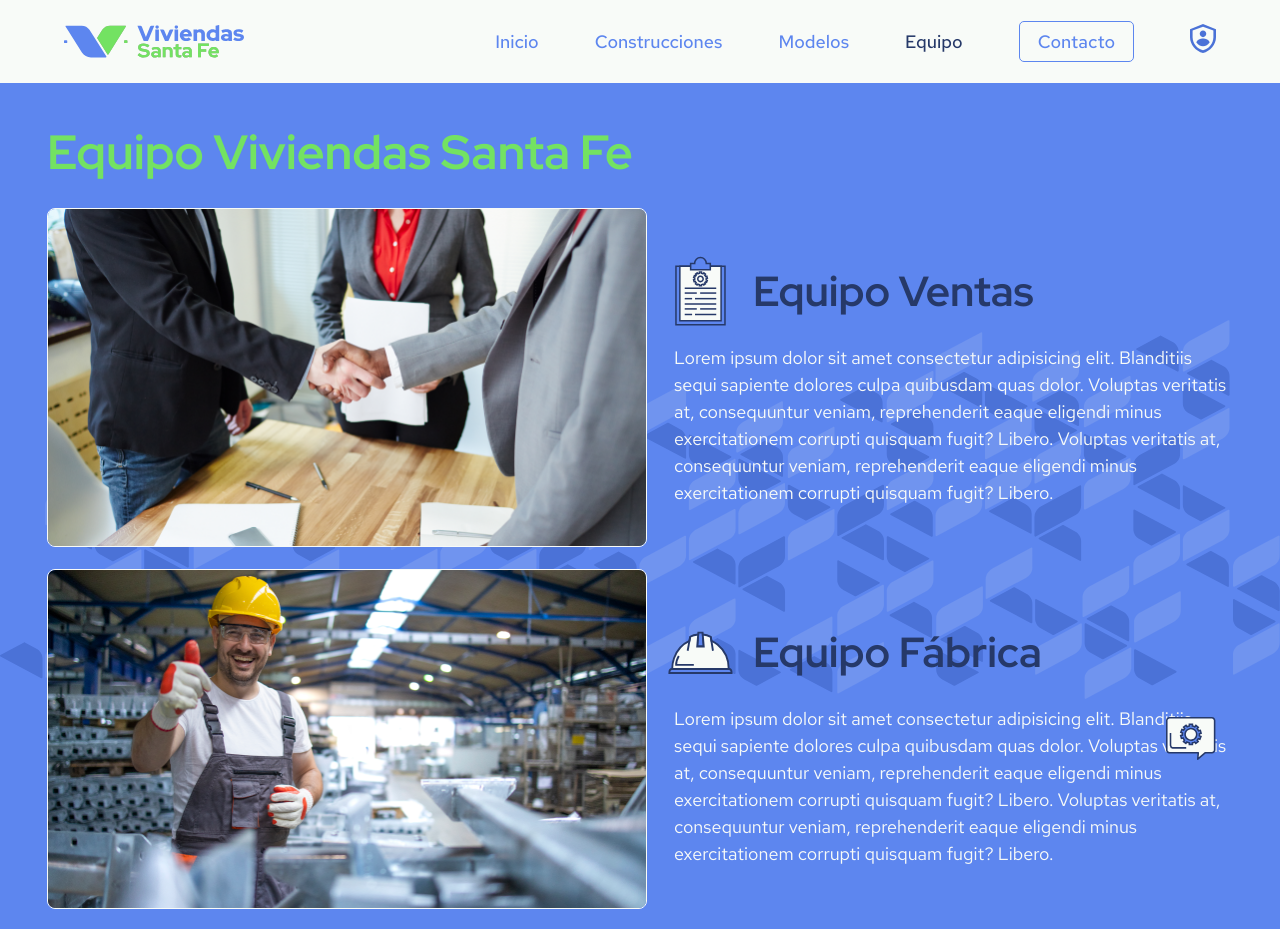
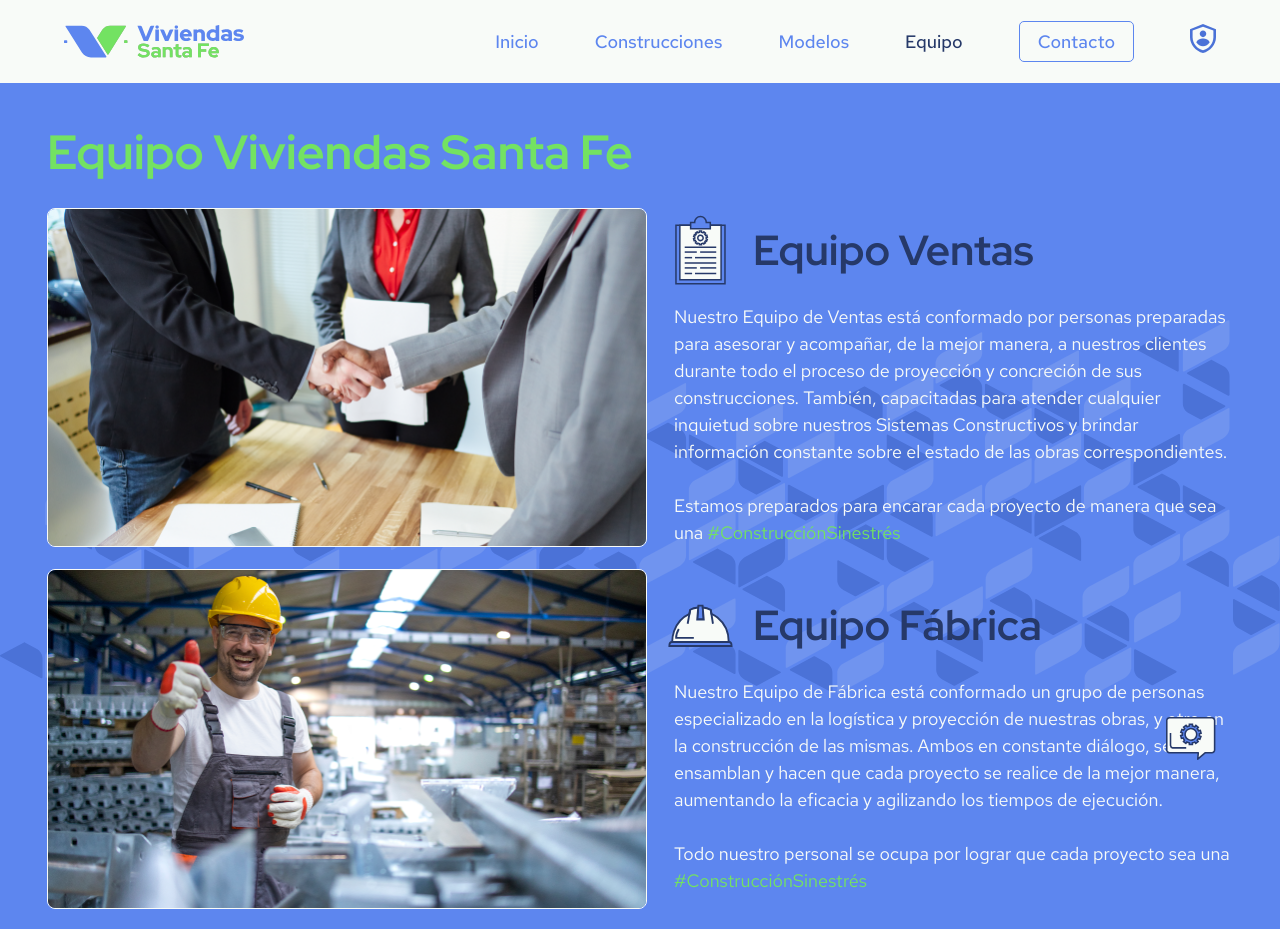
Before and after one commit to franciscominen/Construcciones-VSF, a Nuxt app: page /team in a window 1280 px wide. Shown: the top 929 px of the page. Built offline with nearby package versions, Linux system fonts and the light colour scheme.

Commit message:
information added

```diff
--- a/components/SocialMediaLinks.vue
+++ b/components/SocialMediaLinks.vue
@@ -16,7 +16,7 @@
       /></a>
     </li>
     <li>
-      <a href=""><img src="@/assets/images/icons/wsp-icon.svg" alt="" /></a>
+      <a href="https://wa.me/+5493426126601?text=Hola!%20Quisiera%20realizar%20una%20consulta"><img src="@/assets/images/icons/wsp-icon.svg" alt="" /></a>
     </li>
   </ul>
 </template>
--- a/components/models/ModelImagesCarousel.vue
+++ b/components/models/ModelImagesCarousel.vue
@@ -2,7 +2,6 @@
   <hooper :settings="hooperSettings">
     <slide><img :src="model.img1" alt="" /></slide>
     <slide><img :src="model.img2" alt="" /></slide>
-    <slide><img :src="model.img3" alt="" /></slide>
     <hooper-pagination slot="hooper-addons"></hooper-pagination>
   </hooper>
 </template>
--- a/pages/contact/index.vue
+++ b/pages/contact/index.vue
@@ -16,12 +16,12 @@
       <ul class="contactData_wrapper" data-aos='fade-left' data-aos-duration="700" >
         <li>
           <p>Telefonos:</p>
-          <h4>+54 9 (342) 433 1234</h4>
-          <h4>+54 9 (342) 433 1234</h4>
+          <h4>+54 9 (340) 640 0050</h4>
+          <h4>+54 9 (342) 612 6601</h4>
         </li>
         <li>
           <p>Email:</p>
-          <h4>viviendassantafe@gmail.com</h4>
+          <h4>infovsfconstrucciones@gmail.com</h4>
         </li>
         <li>
           <p>Seguinos:</p>
--- a/pages/index.vue
+++ b/pages/index.vue
@@ -4,7 +4,6 @@
     <NavbarMobile class="navbar-mobile" />
     <HomeContainer />
     <AboutUsContainer />
-    <TestimonialsContainer />
     <ActivityContainer />
     <ConsultModal />
     <Footer />
--- a/pages/models/_model.vue
+++ b/pages/models/_model.vue
@@ -4,7 +4,11 @@
     <NavbarMobile class="navbar-mobile" />
     <ConsultModal />
     <section class="modelDescript_container">
-      <section class="carousel_wrapper" data-aos='fade-in' data-aos-duration="900" >
+      <section
+        class="carousel_wrapper"
+        data-aos="fade-in"
+        data-aos-duration="900"
+      >
         <ModelImagesCarousel :model="model" />
         <article>
           <h1>Modelo {{ model.name }}</h1>
@@ -40,15 +44,14 @@
           </ul>
         </article>
       </section>
-      <p class="model_description" data-aos='fade-up' data-aos-duration="700" >
-        Lorem ipsum dolor sit amet, consectetur adipiscing elit. In facilisi id
-        nisl tincidunt quam mattis ac. In facilisi id nisl tincidunt quam mattis
-        ac. Lorem ipsum dolor sit amet, consectetur adipiscing elit. In facilisi
-        id nisl tincidunt quam mattis ac. In facilisi id nisl tincidunt quam
-        mattis ac. Lorem ipsum dolor sit amet, consectetur adipiscing elit. In
-        facilisi id nisl tincidunt. Lorem ipsum dolor sit amet,
+      <p class="model_description" data-aos="fade-up" data-aos-duration="700">
+        {{model.descrip}}
+        <br /><br />
+        Los planos de nuestros modelos son totalmente PERSONALIZABLES y se
+        pueden rediseñar según el confort y la necesidad del cliente.
+        <br /><br />
         <span @click="goToContact"
-          >consulta sin compromiso por el modelo {{ model.name }}</span
+          >Consulta sin compromiso por el modelo {{ model.name }}</span
         >.
       </p>
       <NuxtLink to="/models">Volver a Modelos</NuxtLink>
@@ -111,7 +114,7 @@ export default {
 }
 
 .modelDescript_container {
-  max-width: 58em;
+  max-width: 60em;
   width: 100%;
   object-fit: cover;
   margin: 0 auto;
--- a/pages/team/index.vue
+++ b/pages/team/index.vue
@@ -4,9 +4,16 @@
     <NavbarMobile class="navbar-mobile" />
     <ConsultModal />
     <main>
-      <h1 data-aos='fade-in' data-aos-duration="500" >Equipo Viviendas Santa Fe</h1>
+      <h1 data-aos="fade-in" data-aos-duration="500">
+        Equipo Viviendas Santa Fe
+      </h1>
       <section class="teams_container">
-        <article class="team_container" data-aos='fade-right' data-aos-duration="700" data-aos-delay='300'>
+        <article
+          class="team_container"
+          data-aos="fade-right"
+          data-aos-duration="700"
+          data-aos-delay="300"
+        >
           <img src="@/assets/images/ventas.png" alt="" class="team_img" />
           <div class="team_containerInfo">
             <div>
@@ -18,17 +25,26 @@
               <h2>Equipo Ventas</h2>
             </div>
             <p>
-              Lorem ipsum dolor sit amet consectetur adipisicing elit.
-              Blanditiis sequi sapiente dolores culpa quibusdam quas dolor.
-              Voluptas veritatis at, consequuntur veniam, reprehenderit eaque
-              eligendi minus exercitationem corrupti quisquam fugit? Libero.
-              Voluptas veritatis at, consequuntur veniam, reprehenderit eaque
-              eligendi minus exercitationem corrupti quisquam fugit? Libero.
+              Nuestro Equipo de Ventas está conformado por personas preparadas
+              para asesorar y acompañar, de la mejor manera, a nuestros clientes
+              durante todo el proceso de proyección y concreción de sus
+              construcciones. También, capacitadas para atender cualquier
+              inquietud sobre nuestros Sistemas Constructivos y brindar
+              información constante sobre el estado de las obras
+              correspondientes.
+              <br /><br />
+              Estamos preparados para encarar cada proyecto de manera que sea
+              una <span style="color: #73e262">#ConstrucciónSinestrés</span>
             </p>
           </div>
         </article>
 
-        <article class="team_container" data-aos='fade-right' data-aos-duration="700" data-aos-delay='600'>
+        <article
+          class="team_container"
+          data-aos="fade-right"
+          data-aos-duration="700"
+          data-aos-delay="600"
+        >
           <img src="@/assets/images/fabrica.png" alt="" class="team_img" />
           <div class="team_containerInfo">
             <div>
@@ -40,18 +56,21 @@
               <h2>Equipo Fábrica</h2>
             </div>
             <p>
-              Lorem ipsum dolor sit amet consectetur adipisicing elit.
-              Blanditiis sequi sapiente dolores culpa quibusdam quas dolor.
-              Voluptas veritatis at, consequuntur veniam, reprehenderit eaque
-              eligendi minus exercitationem corrupti quisquam fugit? Libero.
-              Voluptas veritatis at, consequuntur veniam, reprehenderit eaque
-              eligendi minus exercitationem corrupti quisquam fugit? Libero.
+              Nuestro Equipo de Fábrica está conformado un grupo de personas
+              especializado en la logística y proyección de nuestras obras, y
+              otro en la construcción de las mismas. Ambos en constante diálogo,
+              se ensamblan y hacen que cada proyecto se realice de la mejor
+              manera, aumentando la eficacia y agilizando los tiempos de
+              ejecución.
+              <br /><br />
+              Todo nuestro personal se ocupa por lograr que cada
+              proyecto sea una <span style="color: #73e262">#ConstrucciónSinestrés</span>
             </p>
           </div>
         </article>
       </section>
 
-      <section class="teamCards_container" data-aos='fade-up'>
+<!--       <section class="teamCards_container" data-aos="fade-up">
         <article class="team_card">
           <div>
             <img src="@/assets/images/icons/mision.svg" alt="" />
@@ -88,7 +107,7 @@
             harum hic! Veniam, sapiente asperiores?
           </p>
         </article>
-      </section>
+      </section> -->
     </main>
     <Footer />
   </div>
```
Also changed, not shown: 14 other files (tests, documents, lock files or other folders).
